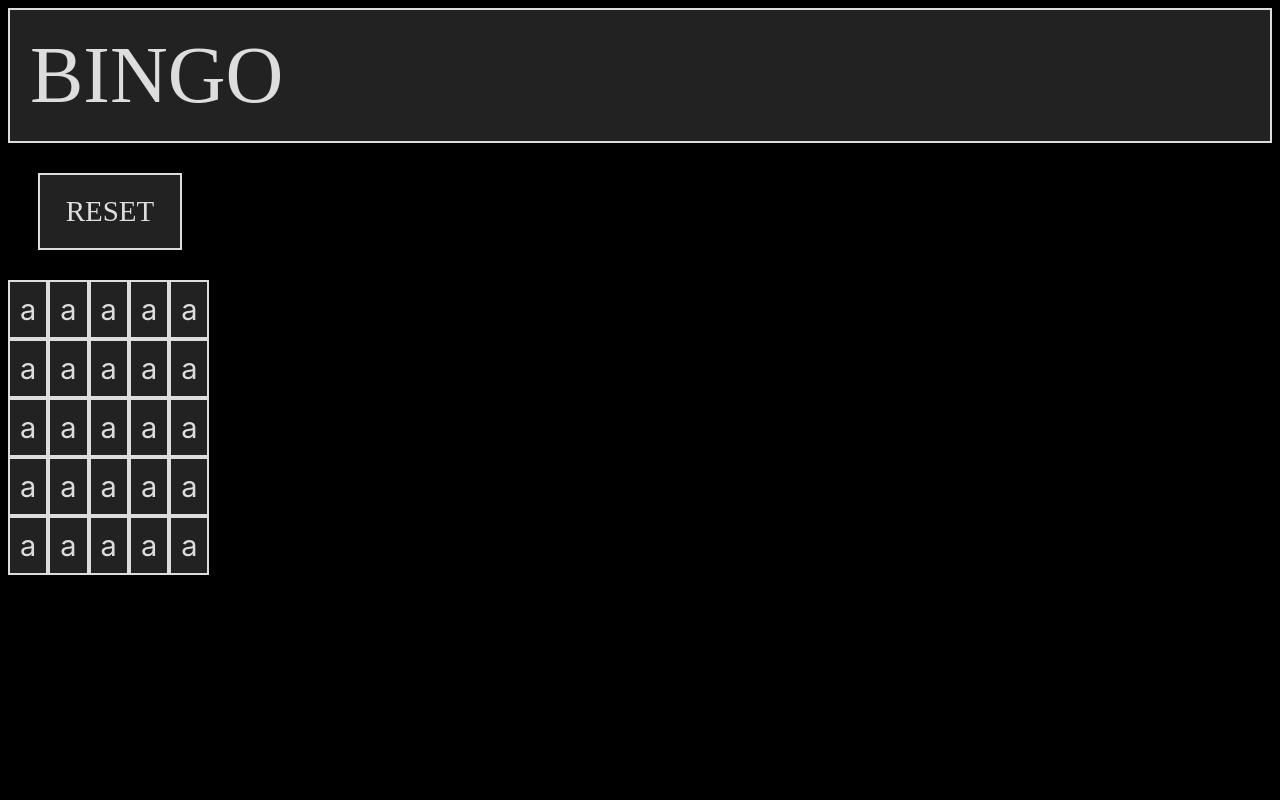
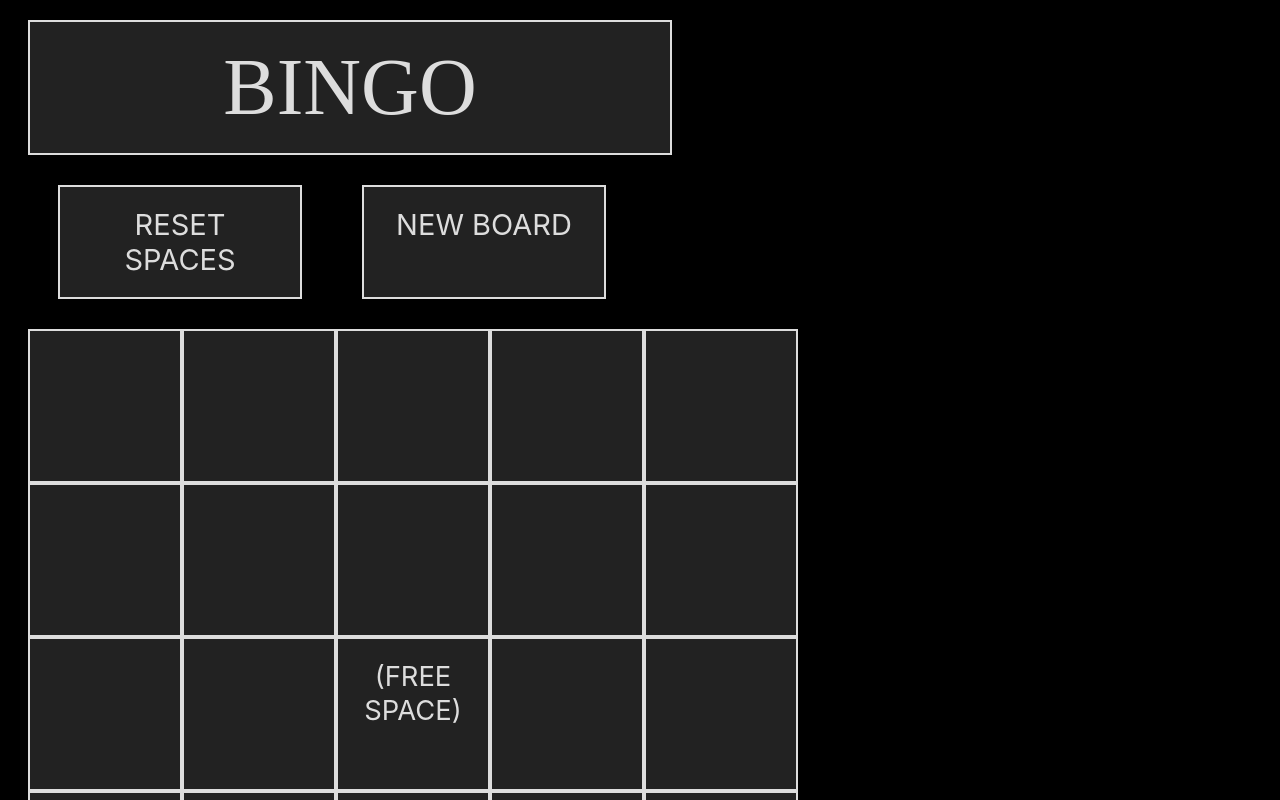
Before and after one commit to Zachary-Ronayne/Bingo, a React (Create React App) app: page / in a window 1280 px wide. Shown: the top 800 px of the page. Built offline with nearby package versions, Linux system fonts and the light colour scheme.

Commit message:
Board can be populated with words

```diff
--- a/src/game/BingoGame.tsx
+++ b/src/game/BingoGame.tsx
@@ -2,15 +2,23 @@ import Grid from "./Grid";
 
 const BingoGame = () => {
   document.title = "BINGO";
-  return <>
-    <div style={{padding: "20px", fontSize: "80px", border: "2px solid #DDDDDD", background: "#222222", color: "#DDDDDD"}}>
+  return <div style={{textAlign: "center", margin: "20px"}}>
+    <div
+      style={{
+        padding: "20px", fontSize: "80px", border: "2px solid #DDDDDD", background: "#222222", color: "#DDDDDD",
+        width: "600px"
+      }}
+    >
       BINGO
     </div>
     <Grid
       width={5}
       height={5}
+      words={[
+      ]}
+      freeSpace="(FREE SPACE)"
     />
-  </>;
+  </div>;
 }
 
 export default BingoGame;
--- a/src/game/Grid.tsx
+++ b/src/game/Grid.tsx
@@ -9,17 +9,21 @@ export interface BoardSpot{
 interface GridProps{
   width: number;
   height: number;
+  words: string[];
+  freeSpace: string;
 }
 
 const Grid: FC<GridProps> = (props) => {
 
+  const GRID_SIZE = 110;
+  const TEXT_SCALER = 9000;
   const [board, setBoard] = useState<BoardSpot[][]>([]);
 
   useEffect(() => {
-    initBoard();
+    randomWords(initBoard(board));
   }, [props]);
 
-  const initBoard = () => {
+  const initBoard = (board: BoardSpot[][]) => {
     let newBoard: BoardSpot[][] = [];
     for(let y = 0; y < props.height; y++){
       newBoard.push([]);
@@ -28,6 +32,33 @@ const Grid: FC<GridProps> = (props) => {
       }
     }
     setBoard(newBoard);
+    return newBoard;
+  }
+
+  const randomWords = (board: BoardSpot[][]) => {
+    let newBoard = [...board];
+    let remaining = [...props.words];
+    for(let x = 0; x < props.width; x++){
+      for(let y = 0; y < props.height; y++){
+        // Check for free space
+        if(Math.floor(props.width / 2) === x && Math.floor(props.height / 2) === y){
+          newBoard[x][y].text = props.freeSpace;
+          continue;
+        }
+
+        // If there are no more words, use blank
+        if(remaining.length <= 0){
+          newBoard[x][y].text = "";
+          continue;
+        }
+        // Pick a random word and remove it from the list
+        let i = Math.floor(Math.random() * remaining.length);
+        newBoard[x][y].text = remaining[i];
+        remaining.splice(i, 1);
+      }
+    }
+    setBoard(newBoard);
+    return newBoard;
   }
 
   const toggleClicked = (x: number, y: number) => {
@@ -36,29 +67,49 @@ const Grid: FC<GridProps> = (props) => {
     setBoard(newBoard);
   }
 
+  const findFontSize = (s: string) => {
+    // TODO find a better way of doing this
+    return Math.sqrt(TEXT_SCALER / s.length) + "px";
+  }
+
+  //  TODO abstract out styling
   return <>
+    <Row>
       <div
         style={{
           fontSize: "29px", border: "2px solid #DDDDDD", background: "#222222",
-        width: "100px", textAlign: "center", color: "#DDDDDD", margin: "30px", padding: "20px"
+          width: "200px", textAlign: "center", color: "#DDDDDD", margin: "30px", padding: "20px"
         }}
-      onClick={initBoard}
+        onClick={() => initBoard(board)}
       >
-      RESET
+        RESET SPACES
       </div>
+      <div
+        style={{
+          fontSize: "29px", border: "2px solid #DDDDDD", background: "#222222",
+          width: "200px", textAlign: "center", color: "#DDDDDD", margin: "30px", padding: "20px"
+        }}
+        onClick={() => randomWords(board)}
+      >
+        NEW BOARD
+      </div>
+    </Row>
     {board.map((row, x) => <Row>
       {row.map((col, y) => <Col>
-        {/* TODO abstract out styling */}
         <div
           style={{
-            border: "2px solid #DDDDDD", padding: "10px",
-            background: col.filled ? "#DD0000" : "#222222", fontSize: "29px", color: "#DDDDDD"
+            border: "2px solid #DDDDDD", padding: "20px",
+            background: col.filled ? "#BB0000" : "#222222", fontSize: "29px", color: "#DDDDDD",
+            userSelect: "none",
+            width: GRID_SIZE + "px", height: GRID_SIZE + "px"
           }}
           onClick={() => {
             toggleClicked(x, y);
           }}
         >
-          a
+          <div style={{fontSize: findFontSize(col.text)}}>
+            {col.text}
+          </div>
         </div>
       </Col>)}
     </Row>)
```
Lines whose indentation alone changed are shown as unchanged.
